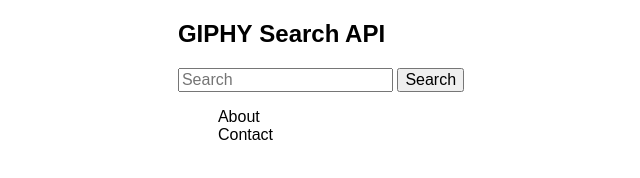
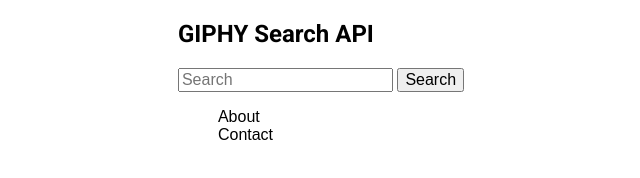
Before and after one commit to jraphael03/project02, a plain HTML site: page index.html in a window 1280 px wide. Shown: the full height of the page, 319-959 px from the left. Drawn offline with Linux system fonts and the light colour scheme.

Commit message:
added google font

```diff
--- a/css/modules/_header-primary.scss
+++ b/css/modules/_header-primary.scss
@@ -1,6 +1,9 @@
 .header-primary {
     display: flex;
 
+    header-text{
+        font-family: roboto;
+    }
 
     @include extra-small-only{
         text-align: center;
--- a/index.html
+++ b/index.html
@@ -6,6 +6,14 @@
     <meta name="viewport" content="width=device-width, initial-scale=1.0">
     <title>Document</title>
     <link rel="stylesheet" href="css/style.css">
+    <link href="https://fonts.googleapis.com/css2?family=Roboto:wght@700&display=swap" rel="stylesheet">
+    <style>
+        @import url('https://fonts.googleapis.com/css2?family=Roboto:wght@700&display=swap');
+        .header-text{
+            font-family: roboto;
+        }
+
+        </style>
 </head>
 
 <body>
```
Also changed, not shown: css/style.css, 1 other file.
